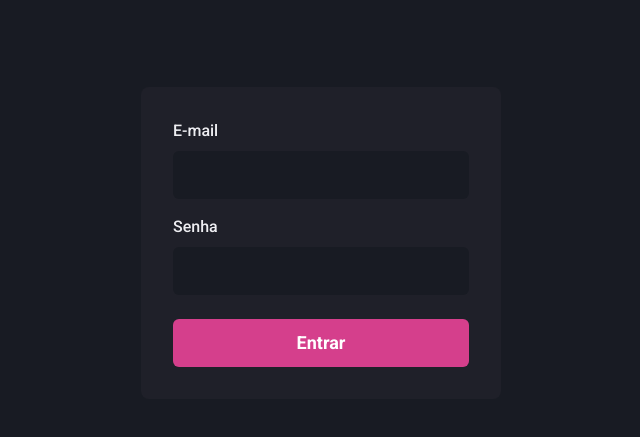
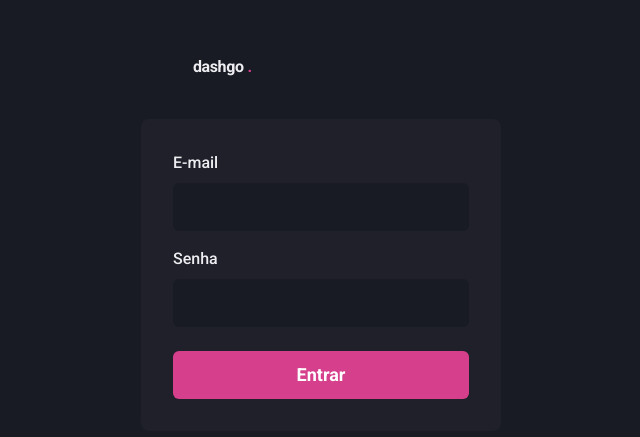
Before and after one commit to JVMarks/dashgo, a Next.js app: page / in a window 1280 px wide. Shown: the part 157-594 px from the top of the page, without its empty margins (319-959 px from the left). Built offline with nearby package versions, Linux system fonts and the light colour scheme; what miragejs would draw is missing.

Commit message:
fixed index

```diff
--- /dev/null
+++ b/src/components/Logo/index.tsx
@@ -0,0 +1,25 @@
+import { Text, TextProps } from "@chakra-ui/react";
+
+
+type LogoProps = TextProps;
+
+
+export function Logo({ ...rest }: LogoProps) {
+  return (
+    <Text
+      fontSize={['2x1', '3x1']}
+      fontWeight="bold"
+      letterSpacing="tight"
+      width="64"
+    >
+      dashgo
+      <Text
+      as="span"
+      color="pink.500"
+      marginLeft="1"
+      >
+        .
+      </Text>
+    </Text>
+  )
+}
--- a/src/pages/index.tsx
+++ b/src/pages/index.tsx
@@ -1,46 +1,50 @@
 import { Flex, Button, Stack } from "@chakra-ui/react";
 import { SubmitHandler, useForm } from "react-hook-form";
-import { Input } from "../components/Form/Input";
-
 import * as yup from "yup";
 import { yupResolver } from "@hookform/resolvers/yup";
+import { useRouter } from "next/router";
+
+import { Input } from "../components/Form/Input";
+import { Logo } from '../components/Logo';
 
 type SignInFormData = {
   email: string;
   password: string;
-}
+};
 
 const signInFormSchema = yup.object().shape({
-  email: yup.string().required('E-mail obrigatório').email('E-mail inválido'),
-  password: yup.string().required('Senha obrigatoria')
-})
+  email: yup.string().email('E-mail inválido').required('E-mail obrigatório'),
+  password: yup.string().required('Senha obrigatória'),
+});
 
 export default function SignIn() {
-  const { register, handleSubmit, formState } = useForm({
-    resolver: yupResolver(signInFormSchema)
+  const router = useRouter();
+
+  const { register, handleSubmit, formState } = useForm<SignInFormData>({
+    resolver: yupResolver(signInFormSchema),
   });
 
-  const { errors } = formState
-
-  const handleSignIn: SubmitHandler<SignInFormData> = async (values) => {
+  const handleSignIn: SubmitHandler<SignInFormData> = async data => {
     await new Promise(resolve => setTimeout(resolve, 2000));
-
-    console.log(values);
-  }
+    await router.push('/dashboard');
+  };
 
   return (
     <Flex
-      w="100vw"
-      h="100vh"
+      width="100vw"
+      height="100vh"
       align="center"
       justify="center"
+      direction="column"
     >
+      <Stack width="100%" maxWidth={360} align="center" spacing="10">
+        <Logo width="auto" fontSize="4xl" />
         <Flex
           as="form"
           width="100%"
-        maxWidth="360"
+          maxWidth={360}
           bg="gray.800"
-        p="8"
+          padding="8"
           borderRadius={8}
           flexDir="column"
           onSubmit={handleSubmit(handleSignIn)}
@@ -48,17 +52,17 @@ export default function SignIn() {
           <Stack spacing="4">
             <Input
               name="email"
+              label="E-mail"
               type="email"
-            label="E-mail"
-            error={errors.email}
-            {...register("email")}
+              error={formState.errors.email}
+              {...register('email')}
             />
             <Input
               name="password"
+              label="Senha"
               type="password"
-            label="Senha"
-            error={errors.password}
-            {...register("password")}
+              error={formState.errors.password}
+              {...register('password')}
             />
           </Stack>
 
@@ -67,10 +71,12 @@ export default function SignIn() {
             mt="6"
             colorScheme="pink"
             size="lg"
+            isLoading={formState.isSubmitting}
           >
             Entrar
           </Button>
         </Flex>
+      </Stack>
     </Flex>
-  )
+  );
 }
```
Lines whose indentation alone changed are shown as unchanged.
